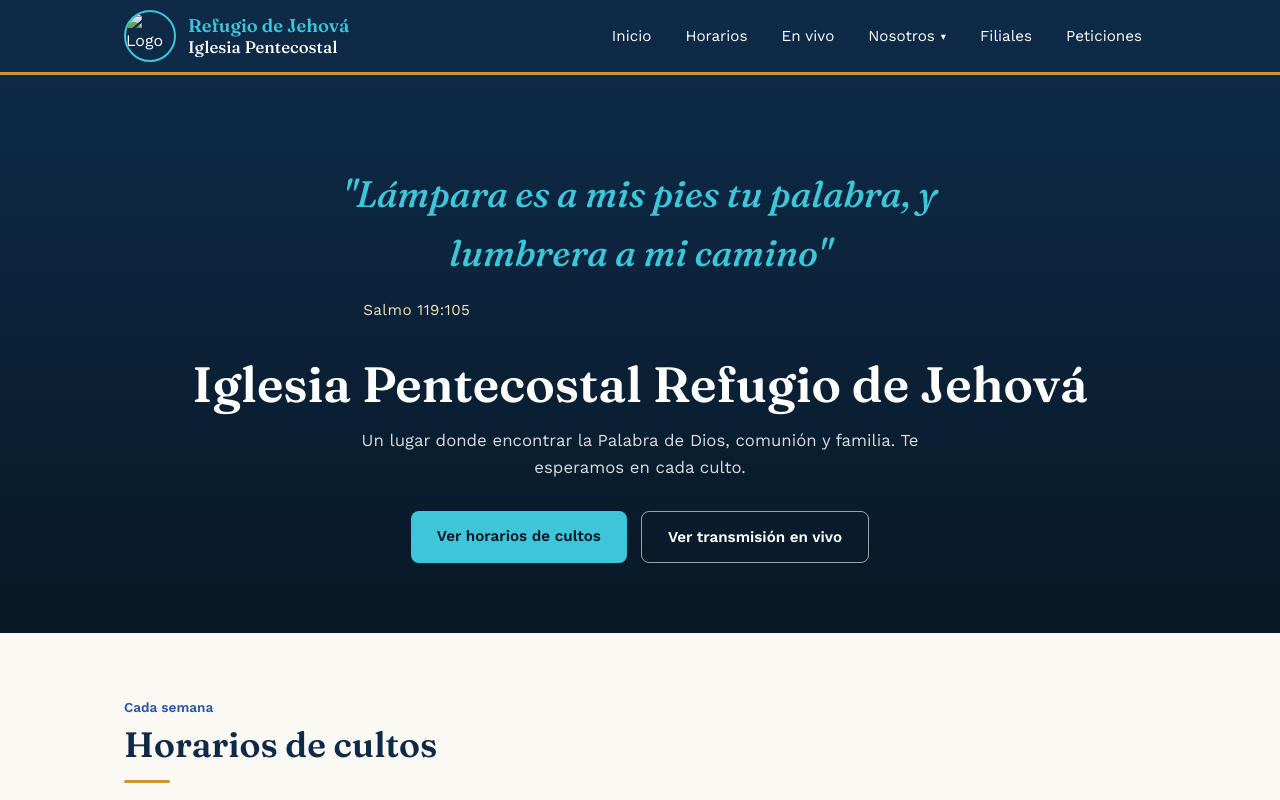
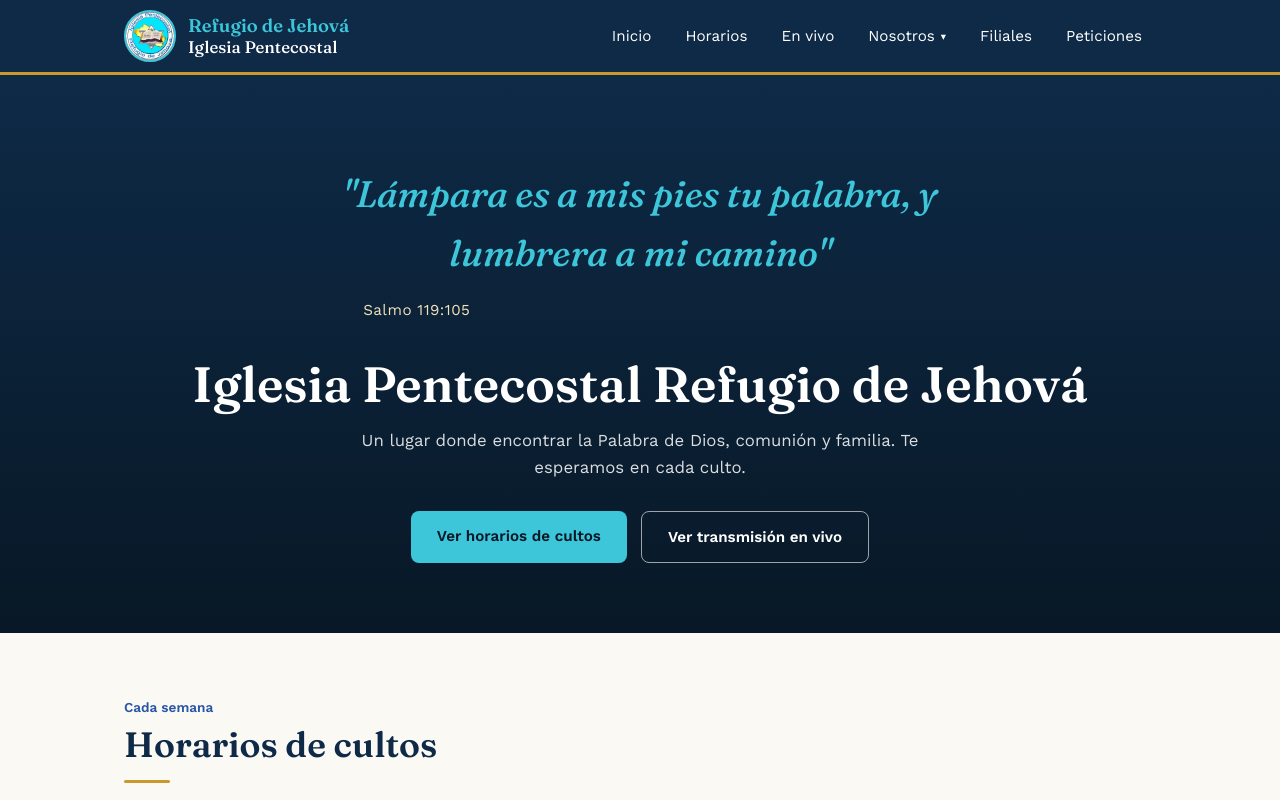
Before and after one commit to Cheke7000/Iglesia-Pentecostal-Refugio-De-Jehova, a plain HTML site: page index.html in a window 1280 px wide. Shown: the top 800 px of the page. Drawn offline with nearby package versions, Linux system fonts and the light colour scheme; files that its build step writes are made by us from their sources; files whose address does not match are found by name.

Commit message:
Update logo image source in index.html

```diff
--- a/index.html
+++ b/index.html
@@ -14,7 +14,7 @@
 <header class="site-header">
   <div class="nav-inner">
     <a href="index.html" class="brand">
-      <img src="images/logo.jpg" alt="Logo Iglesia Pentecostal Refugio de Jehová">
+      <img src="img/logo.jpg" alt="Logo Iglesia Pentecostal Refugio de Jehová">
       <span class="brand-text">
         <strong>Refugio de Jehová</strong>
         Iglesia Pentecostal
```
